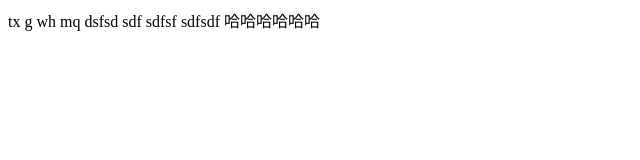
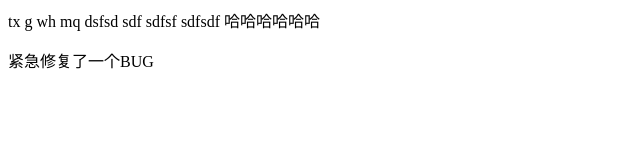
Before and after one commit to meixincheng/demo, a plain HTML site: page index.html in a window 1280 px wide. Shown: the whole page, without its empty margins (0-640 px from the left). Drawn offline with Linux system fonts and the light colour scheme.

Commit message:
新建了一个分支修复了一个新 BUG

```diff
--- a/index.html
+++ b/index.html
@@ -9,4 +9,6 @@ sdfsf
 sdfsdf
 哈哈哈哈哈哈
 
+<p>紧急修复了一个BUG</P>
+
 </html>
```
